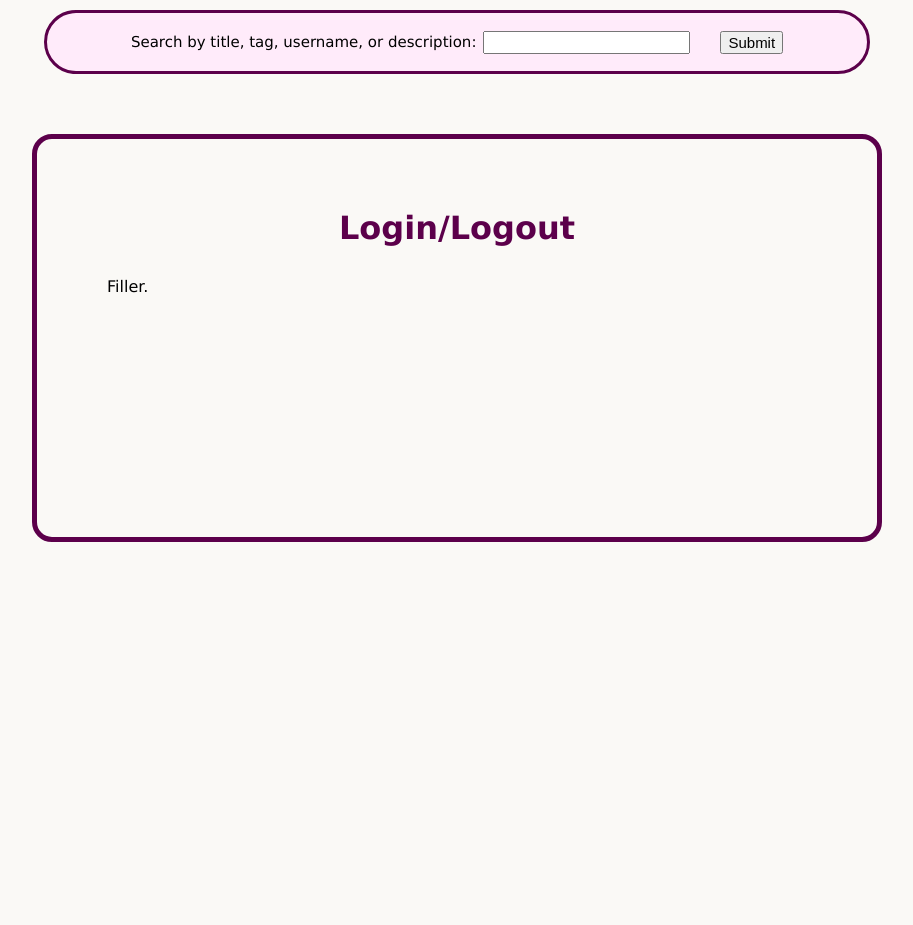
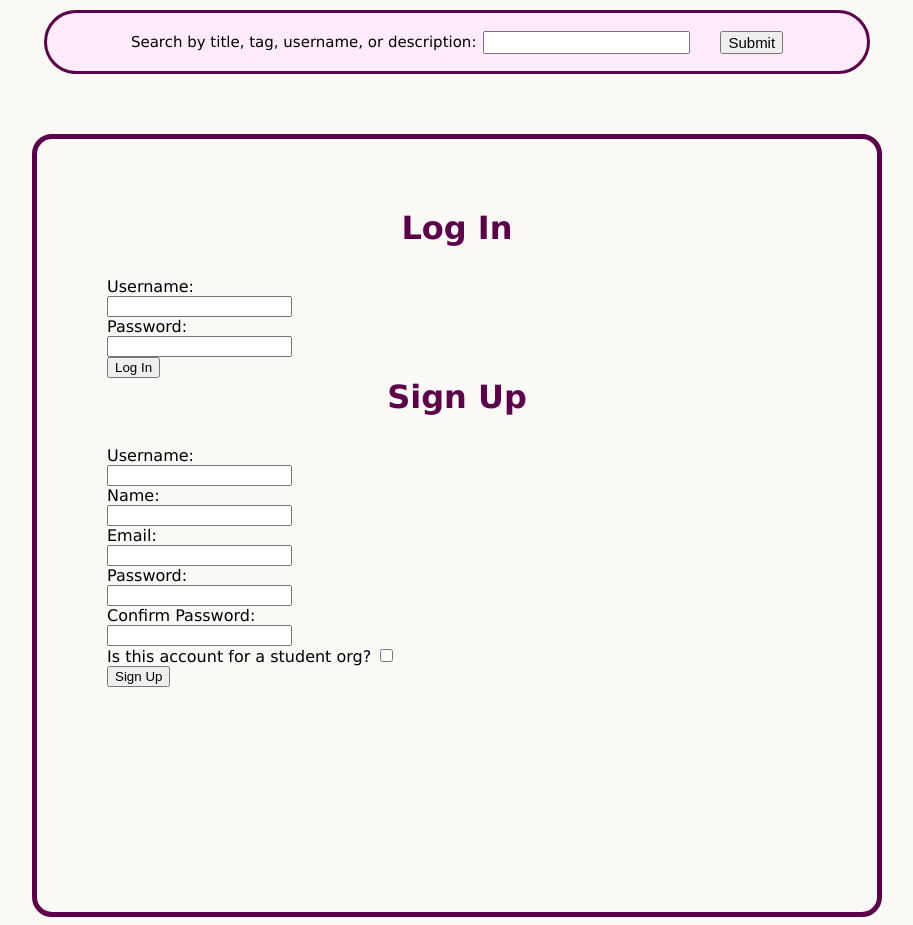
Before and after one commit to LulaLucia/SpamSwipe, a Flask app: page /login_page/ in a window 1280 px wide. Shown: the part 40-965 px from the top of the page, without its empty margins (183-1096 px from the left). Before the commit the page ends 582 px from the top, so only its background shows below. Run offline with Flask 3, Linux system fonts and the light colour scheme.

Commit message:
Update login page

```diff
--- a/templates/login.html
+++ b/templates/login.html
@@ -6,9 +6,31 @@
 {% extends "base.html" %}
 
 {% block main_content %}
+<h1>Log In</h1>
+<form  action="{{url_for('login')}}" method="POST">
+    <label for="username">Username:</label>
+    <input type="text" id="username" name="username" required style="display:block">
+    <label for="password">Password:</label>
+    <input type="text" id="password" name="password" required style="display:block">
 
-<h1>Login/Logout</h1>
-<p>Filler.</p>
+    <input type="submit" value="Log In">
+</form>
 
+<h1>Sign Up</h1>
+<form  action="{{url_for('signup')}}" method="POST">
+    <label for="signup-username">Username:</label>
+    <input type="text" id="signup-username" name="username" required style="display:block">
+    <label for="signup-name">Name:</label>
+    <input type="text" id="signup-name" name="name" required style="display:block">
+    <label for="signup-email">Email:</label>
+    <input type="text" id="signup-email" name="email" required style="display:block">
+    <label for="signup-password">Password:</label>
+    <input type="text" id="signup-password" name="password1" required style="display:block">
+    <label for="signup-password2">Confirm Password:</label>
+    <input type="text" id="signup-password2" name="password2" required style="display:block">
+    <label for="signup-org">Is this account for a student org?</label>
+    <input type="checkbox" id="signup-org" name="org">
+    <input type="submit" value="Sign Up" style="display:block">
+</form>
 
 {% endblock %}
```
